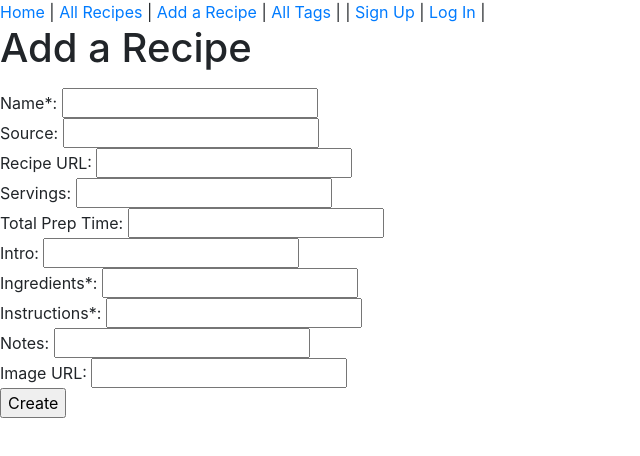
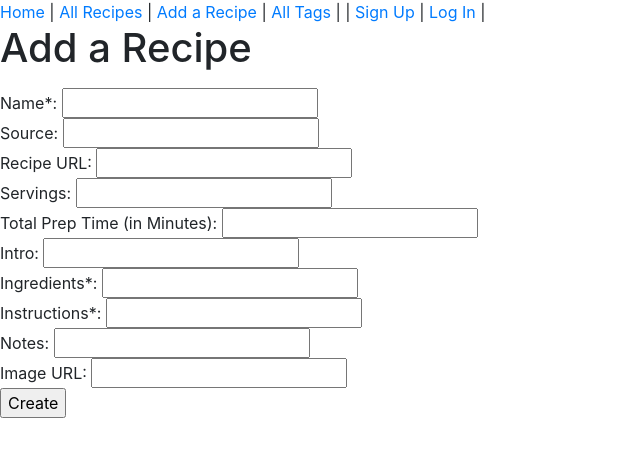
Before and after one commit to thewendels/recipespree_vue, a Vue app: page /recipes/new in a window 1280 px wide. Shown: the top 456 px of the page, without its empty margins (0-640 px from the left). Built offline with nearby package versions, Linux system fonts and the light colour scheme.

Commit message:
updates prep time in RecipesNew and RecipesShow

```diff
--- a/src/views/RecipesNew.vue
+++ b/src/views/RecipesNew.vue
@@ -23,7 +23,7 @@
           <input type="text" v-model="newServings">
         </div>
         <div>
-          Total Prep Time:
+          Total Prep Time (in Minutes):
           <input type="text" v-model="newTotalPrepTime">
         </div>
         <div>
--- a/src/views/RecipesShow.vue
+++ b/src/views/RecipesShow.vue
@@ -24,7 +24,7 @@
         </div>
       </form>
     </div>
-    <p v-if="recipe.total_prep_time !== null">Total Prep Time (in Min): {{ recipe.total_prep_time }}</p>
+    <p v-if="recipe.total_prep_time !== null">Total Prep Time: {{ recipe.friendly_prep_time }}</p>
     <p v-if="recipe.intro !== '' ">Intro: {{ recipe.intro }}</p>
     <p>Ingredients: {{ recipe.ingredients }}</p>
     <p>Instructions: {{ recipe.instructions }}</p>
```
